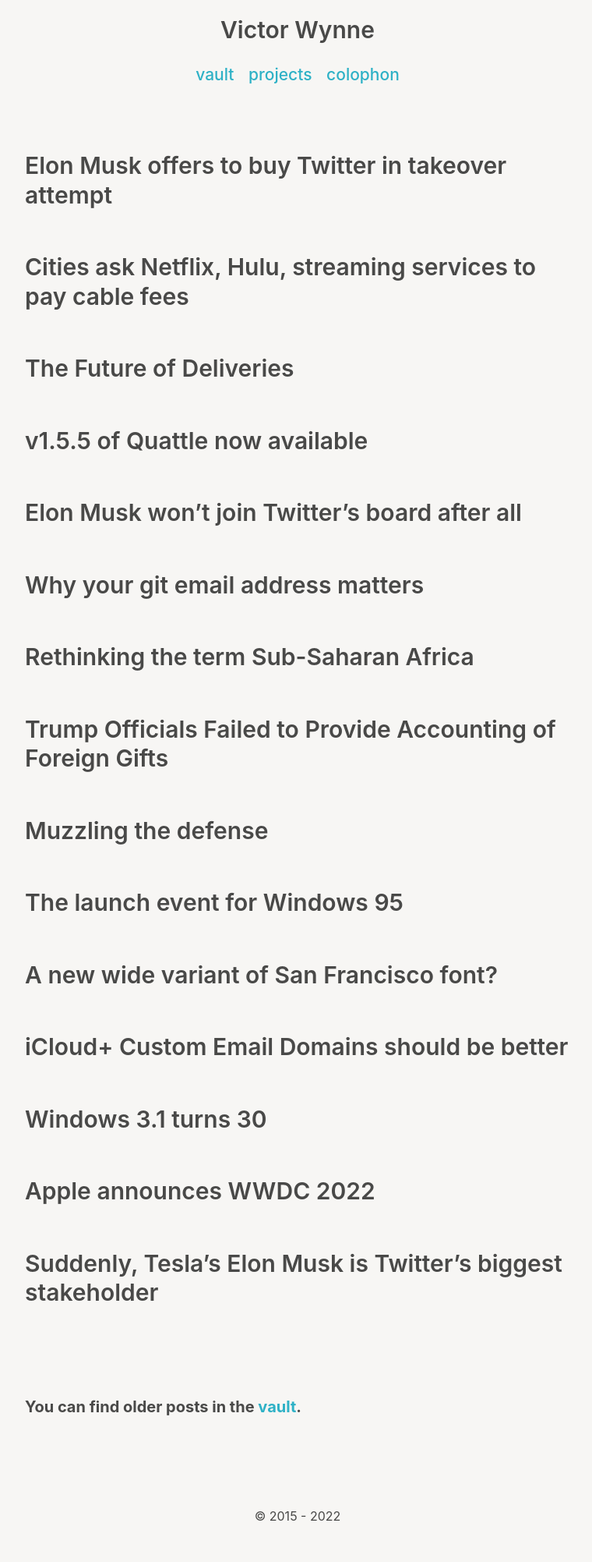
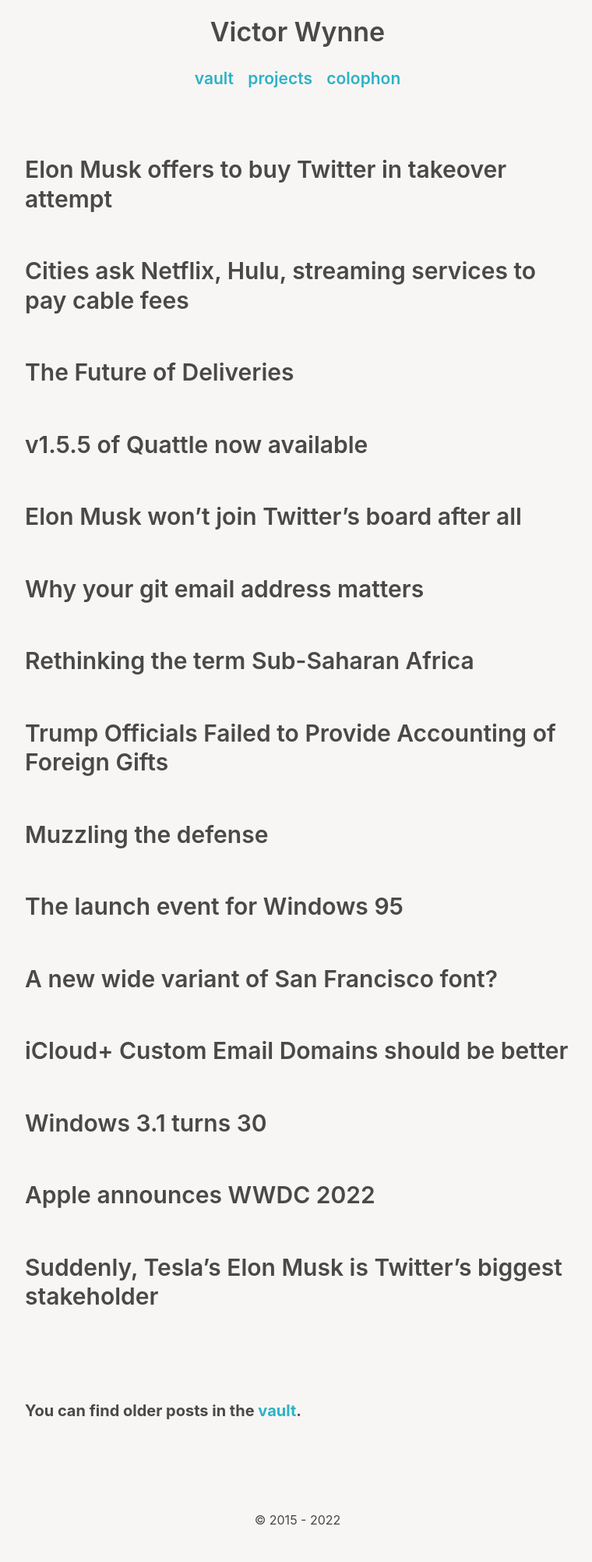
Before and after one commit to wertercatt/tooters, a Jekyll site: the page built from index.html, in a window 1280 px wide. Shown: the whole page at 78% size, without its empty margins (258-1018 px from the left). Built offline with Jekyll 4.4.1, drawn with Linux system fonts in a browser that asks for light colours.

Commit message:
Refined the style of masthead.
Signed-off-by: Victor Wynne <81656443+victorwynne@users.noreply.github.com>

```diff
--- a/_sass/_masthead.scss
+++ b/_sass/_masthead.scss
@@ -13,6 +13,7 @@
   color: $text;
   padding-left: 0px;
   padding-right: 0px;
+  font-size: 170%;
 
   @media (prefers-color-scheme: light) {
   color: $light-scheme-text;
@@ -31,7 +32,7 @@
 .navigation {
   display: block;
   font-size: 105%;
-  font-weight: 500;
+  font-weight: 600;
 
 ul#navigation-list {
   list-style: none;
```
